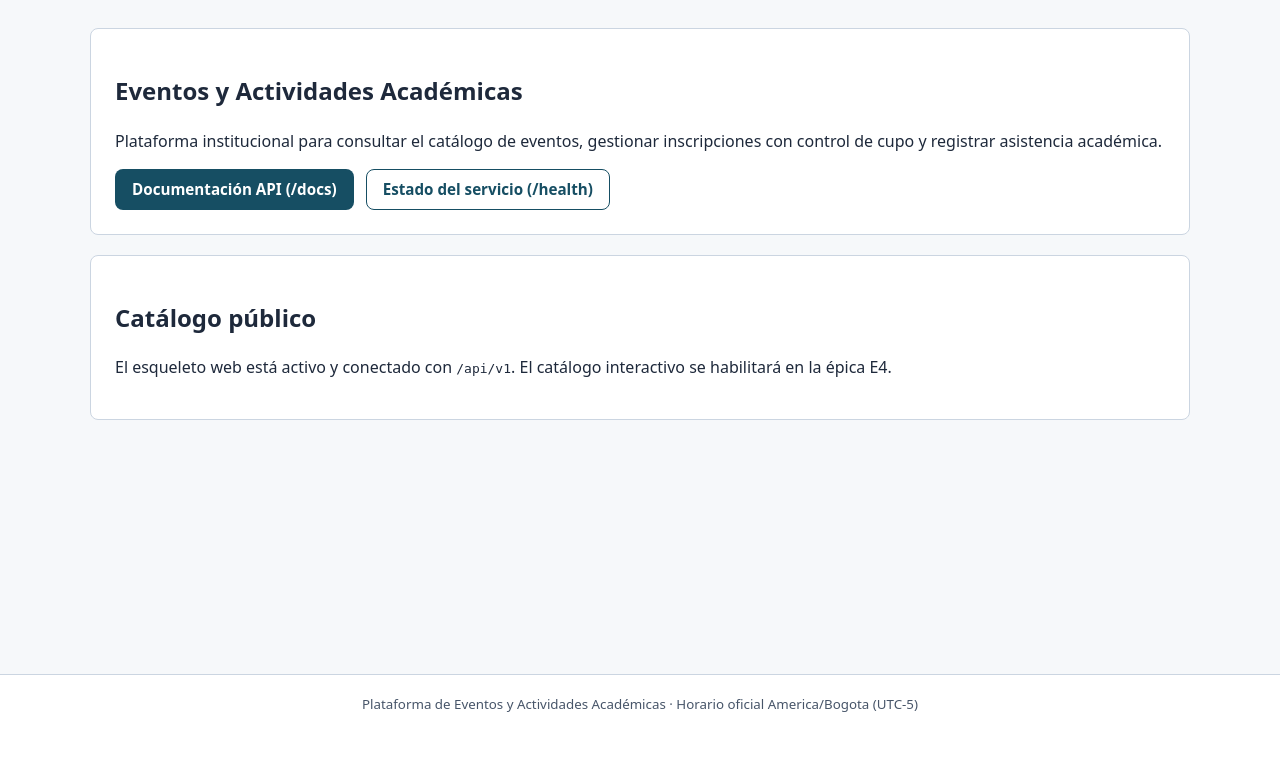
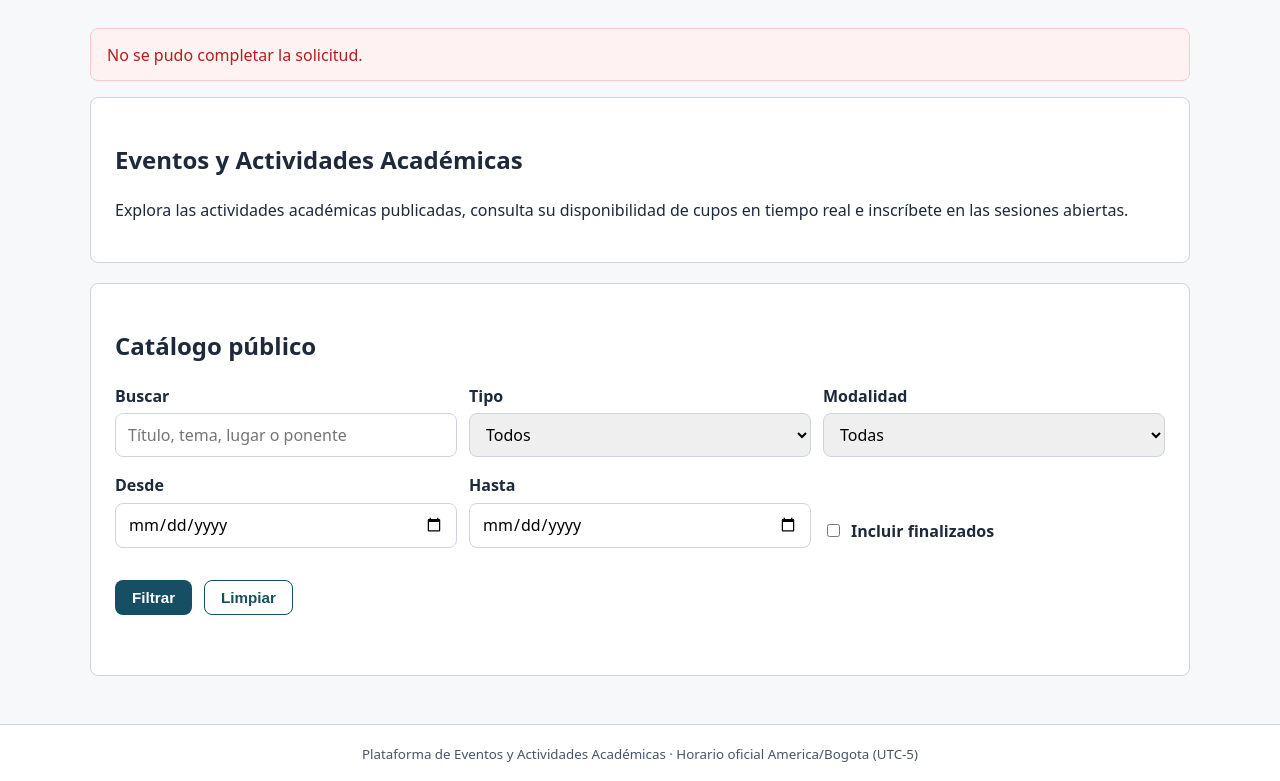
Before and after one commit to EmanuelChavarria/Eventos_Actividades_Academicas_itm, a Python web app: template app/templates/index.html in a window 1280 px wide. Shown: the part 69-850 px from the top of the page. Before the commit the page ends 781 px from the top, so only its background shows below. Run offline with Jinja, Linux system fonts and the light colour scheme; the template is opened without the code that fills it, so the values that code supplies are empty.

Commit message:
feat(web): agrega vistas web de catalogo, detalle y 404
Refs: RF-11, RF-12, RF-13, RF-27, RNF-12

Spec: specs/004-catalogo-eventos

```diff
--- a/app/static/css/styles.css
+++ b/app/static/css/styles.css
@@ -239,3 +239,33 @@ body {
   color: #ffffff;
   cursor: pointer;
 }
+
+.fila-filtro-check {
+  display: flex;
+  align-items: flex-end;
+}
+
+.fila-filtro-check label {
+  display: flex;
+  align-items: center;
+  gap: 0.5rem;
+  font-weight: 600;
+}
+
+.fila-filtro-check input[type="checkbox"] {
+  width: auto;
+}
+
+.paginacion-catalogo {
+  display: flex;
+  flex-wrap: wrap;
+  align-items: center;
+  justify-content: center;
+  gap: 0.75rem;
+  margin-top: 1.25rem;
+}
+
+.insignia-finalizado {
+  color: var(--color-texto-suave);
+  background-color: #e2e8f0;
+}
--- /dev/null
+++ b/app/static/js/catalogo.js
@@ -0,0 +1,262 @@
+/**
+ * Lógica del catálogo público (/) y detalle de evento (/eventos/{id}) con DOM seguro.
+ */
+
+import {
+  crearNodo,
+  formatearFechaBogota,
+  mostrarAlerta,
+  ocultarAlerta,
+  requestApi,
+} from "/static/js/api.js";
+
+const alertaGlobal = document.getElementById("alerta-global");
+const formFiltros = document.getElementById("form-filtros-catalogo");
+const btnLimpiarFiltros = document.getElementById("btn-limpiar-catalogo");
+const listaCatalogo = document.getElementById("lista-catalogo");
+const paginacionCatalogo = document.getElementById("paginacion-catalogo");
+const panelDetalle = document.getElementById("panel-detalle-evento");
+const contenidoDetalle = document.getElementById("contenido-detalle-evento");
+const zonaInscripcion = document.getElementById("zona-inscripcion");
+
+let paginaActual = 1;
+
+function extraerMensajeError(error) {
+  if (Array.isArray(error?.detalles) && error.detalles.length > 0) {
+    const textos = error.detalles
+      .map((item) => item?.mensaje)
+      .filter((msg) => typeof msg === "string" && msg.length > 0);
+    if (textos.length > 0) {
+      return textos.join(" ");
+    }
+  }
+  return error?.message || "No se pudo consultar el catálogo.";
+}
+
+function construirParametrosCatalogo(pagina) {
+  const params = new URLSearchParams();
+  params.set("pagina", String(pagina));
+  params.set("tamano", "6");
+
+  if (!formFiltros) {
+    return params;
+  }
+  const datos = new FormData(formFiltros);
+  const texto = String(datos.get("texto") || "").trim();
+  const tipo = String(datos.get("tipo") || "");
+  const modalidad = String(datos.get("modalidad") || "");
+  const fechaDesde = String(datos.get("fecha_desde") || "");
+  const fechaHasta = String(datos.get("fecha_hasta") || "");
+  const incluirFinalizados = Boolean(
+    document.getElementById("filtro-finalizados")?.checked,
+  );
+
+  if (texto) {
+    params.set("texto", texto);
+  }
+  if (tipo) {
+    params.set("tipo", tipo);
+  }
+  if (modalidad) {
+    params.set("modalidad", modalidad);
+  }
+  if (fechaDesde) {
+    params.set("fecha_desde", `${fechaDesde}T00:00:00-05:00`);
+  }
+  if (fechaHasta) {
+    params.set("fecha_hasta", `${fechaHasta}T23:59:59-05:00`);
+  }
+  if (incluirFinalizados) {
+    params.set("incluir_finalizados", "true");
+  }
+  return params;
+}
+
+function renderizarTarjetaCatalogo(ev) {
+  const tarjeta = crearNodo("article", { clase: "tarjeta-evento" });
+  const encabezado = crearNodo("div", { clase: "encabezado-tarjeta-evento" });
+  encabezado.appendChild(crearNodo("h3", { texto: ev.titulo }));
+  encabezado.appendChild(
+    crearNodo("span", {
+      texto: ev.estado_efectivo,
+      clase: `insignia insignia-${ev.estado_efectivo}`,
+    }),
+  );
+  tarjeta.appendChild(encabezado);
+
+  tarjeta.appendChild(crearNodo("p", { texto: ev.descripcion }));
+
+  const listaDatos = crearNodo("ul", { clase: "lista-datos-evento" });
+  listaDatos.appendChild(
+    crearNodo("li", {
+      texto: `Tipo y modalidad: ${ev.tipo} · ${ev.modalidad} (Público: ${ev.publico_objetivo})`,
+    }),
+  );
+  listaDatos.appendChild(
+    crearNodo("li", {
+      texto: `Inicio: ${formatearFechaBogota(ev.fecha_inicio)} · Fin: ${formatearFechaBogota(ev.fecha_fin)}`,
+    }),
+  );
+  listaDatos.appendChild(
+    crearNodo("li", {
+      texto: `Lugar: ${ev.lugar} · Cupos disponibles: ${ev.cupos_disponibles} de ${ev.cupo_maximo}`,
+    }),
+  );
+  listaDatos.appendChild(
+    crearNodo("li", {
+      texto: ev.inscripciones_abiertas
+        ? `Inscripciones abiertas hasta ${formatearFechaBogota(ev.fecha_limite_inscripcion)}`
+        : "Inscripciones cerradas",
+    }),
+  );
+  tarjeta.appendChild(listaDatos);
+
+  const enlaceDetalle = crearNodo("a", { texto: "Ver detalle", clase: "btn-primario" });
+  enlaceDetalle.href = `/eventos/${ev.id}`;
+  tarjeta.appendChild(enlaceDetalle);
+  return tarjeta;
+}
+
+function renderizarPaginacion(respuesta) {
+  if (!paginacionCatalogo) {
+    return;
+  }
+  paginacionCatalogo.replaceChildren();
+  if (respuesta.total_paginas <= 1) {
+    return;
+  }
+
+  const info = crearNodo("span", {
+    texto: `Página ${respuesta.pagina} de ${respuesta.total_paginas} (${respuesta.total} eventos)`,
+  });
+
+  const btnAnterior = crearNodo("button", { texto: "Anterior", clase: "btn-secundario" });
+  btnAnterior.type = "button";
+  btnAnterior.disabled = respuesta.pagina <= 1;
+  btnAnterior.addEventListener("click", () => cargarCatalogo(respuesta.pagina - 1));
+
+  const btnSiguiente = crearNodo("button", { texto: "Siguiente", clase: "btn-secundario" });
+  btnSiguiente.type = "button";
+  btnSiguiente.disabled = respuesta.pagina >= respuesta.total_paginas;
+  btnSiguiente.addEventListener("click", () => cargarCatalogo(respuesta.pagina + 1));
+
+  paginacionCatalogo.append(btnAnterior, info, btnSiguiente);
+}
+
+async function cargarCatalogo(pagina = 1) {
+  if (!listaCatalogo) {
+    return;
+  }
+  ocultarAlerta(alertaGlobal);
+  paginaActual = pagina;
+  listaCatalogo.replaceChildren(crearNodo("p", { texto: "Cargando eventos publicados..." }));
+
+  try {
+    const params = construirParametrosCatalogo(paginaActual);
+    const respuesta = await requestApi(`/catalogo/eventos?${params.toString()}`, {
+      redireccion401: false,
+    });
+    if (!Array.isArray(respuesta.items) || respuesta.items.length === 0) {
+      listaCatalogo.replaceChildren(
+        crearNodo("p", { texto: "No se encontraron eventos publicados con esos criterios." }),
+      );
+      renderizarPaginacion(respuesta);
+      return;
+    }
+    const tarjetas = respuesta.items.map(renderizarTarjetaCatalogo);
+    listaCatalogo.replaceChildren(...tarjetas);
+    renderizarPaginacion(respuesta);
+  } catch (error) {
+    listaCatalogo.replaceChildren();
+    paginacionCatalogo?.replaceChildren();
+    mostrarAlerta(alertaGlobal, extraerMensajeError(error), "error");
+  }
+}
+
+function renderizarDetalleEvento(ev) {
+  if (!contenidoDetalle) {
+    return;
+  }
+  const contenedor = crearNodo("div", { clase: "detalle-evento" });
+  const encabezado = crearNodo("div", { clase: "encabezado-tarjeta-evento" });
+  encabezado.appendChild(crearNodo("h1", { texto: ev.titulo }));
+  encabezado.appendChild(
+    crearNodo("span", {
+      texto: ev.estado_efectivo,
+      clase: `insignia insignia-${ev.estado_efectivo}`,
+    }),
+  );
+  contenedor.appendChild(encabezado);
+  contenedor.appendChild(crearNodo("p", { texto: ev.descripcion }));
+
+  const ficha = crearNodo("ul", { clase: "lista-datos-evento" });
+  const filas = [
+    `Tipo: ${ev.tipo} · Modalidad: ${ev.modalidad}`,
+    `Público objetivo: ${ev.publico_objetivo}`,
+    `Inicio: ${formatearFechaBogota(ev.fecha_inicio)}`,
+    `Fin: ${formatearFechaBogota(ev.fecha_fin)}`,
+    `Límite de inscripción: ${formatearFechaBogota(ev.fecha_limite_inscripcion)}`,
+    `Lugar o enlace: ${ev.lugar}`,
+    `Cupos: ${ev.cupos_disponibles} disponibles de ${ev.cupo_maximo} (${ev.inscripciones_activas} inscritos)`,
+    `Estado de inscripciones: ${ev.inscripciones_abiertas ? "Abiertas" : "Cerradas"}`,
+    `Responsable: ${ev.responsable_nombre} (${ev.responsable_correo})`,
+  ];
+  if (ev.ponente) {
+    filas.push(`Ponente: ${ev.ponente}`);
+  }
+  if (ev.requisitos) {
+    filas.push(`Requisitos: ${ev.requisitos}`);
+  }
+  for (const linea of filas) {
+    ficha.appendChild(crearNodo("li", { texto: linea }));
+  }
+  contenedor.appendChild(ficha);
+  contenidoDetalle.replaceChildren(contenedor);
+
+  if (zonaInscripcion) {
+    zonaInscripcion.dataset.inscripcionesAbiertas = String(ev.inscripciones_abiertas);
+  }
+}
+
+async function cargarDetalleEvento() {
+  if (!panelDetalle || !contenidoDetalle) {
+    return;
+  }
+  const eventoId = panelDetalle.dataset.eventoId;
+  if (!eventoId) {
+    return;
+  }
+  try {
+    const evento = await requestApi(`/catalogo/eventos/${eventoId}`, {
+      redireccion401: false,
+    });
+    renderizarDetalleEvento(evento);
+  } catch (error) {
+    contenidoDetalle.replaceChildren(
+      crearNodo("p", { texto: "No fue posible cargar la actividad solicitada." }),
+    );
+    mostrarAlerta(alertaGlobal, extraerMensajeError(error), "error");
+  }
+}
+
+if (formFiltros) {
+  formFiltros.addEventListener("submit", (e) => {
+    e.preventDefault();
+    cargarCatalogo(1);
+  });
+}
+
+if (btnLimpiarFiltros && formFiltros) {
+  btnLimpiarFiltros.addEventListener("click", () => {
+    formFiltros.reset();
+    cargarCatalogo(1);
+  });
+}
+
+if (listaCatalogo) {
+  cargarCatalogo(1);
+}
+
+if (panelDetalle) {
+  cargarDetalleEvento();
+}
--- a/app/templates/index.html
+++ b/app/templates/index.html
@@ -1,25 +1,84 @@
 {% extends "base.html" %}
 
-{% block titulo %}Inicio{% endblock %}
+{% block titulo %}Catálogo de eventos{% endblock %}
 
 {% block contenido %}
   <section class="tarjeta-hero">
     <h1>Eventos y Actividades Académicas</h1>
     <p>
-      Plataforma institucional para consultar el catálogo de eventos, gestionar inscripciones
-      con control de cupo y registrar asistencia académica.
+      Explora las actividades académicas publicadas, consulta su disponibilidad de cupos en
+      tiempo real e inscríbete en las sesiones abiertas.
     </p>
-    <div class="acciones-hero">
-      <a href="/docs" class="btn-primario">Documentación API (/docs)</a>
-      <a href="/health" class="btn-secundario">Estado del servicio (/health)</a>
-    </div>
   </section>
 
-  <section class="tarjeta" aria-labelledby="titulo-catalogo-estado">
-    <h2 id="titulo-catalogo-estado">Catálogo público</h2>
-    <p id="mensaje-catalogo-base">
-      El esqueleto web está activo y conectado con <code>/api/v1</code>. El catálogo interactivo
-      se habilitará en la épica E4.
-    </p>
+  <section class="tarjeta" aria-labelledby="titulo-catalogo">
+    <h2 id="titulo-catalogo">Catálogo público</h2>
+
+    <form id="form-filtros-catalogo" novalidate>
+      <div class="fila-campos">
+        <div class="campo-formulario">
+          <label for="filtro-texto">Buscar</label>
+          <input
+            id="filtro-texto"
+            name="texto"
+            type="search"
+            maxlength="120"
+            placeholder="Título, tema, lugar o ponente"
+          />
+        </div>
+
+        <div class="campo-formulario">
+          <label for="filtro-tipo">Tipo</label>
+          <select id="filtro-tipo" name="tipo">
+            <option value="">Todos</option>
+            <option value="conferencia">Conferencia</option>
+            <option value="taller">Taller</option>
+            <option value="seminario">Seminario</option>
+            <option value="capacitacion">Capacitación</option>
+          </select>
+        </div>
+
+        <div class="campo-formulario">
+          <label for="filtro-modalidad">Modalidad</label>
+          <select id="filtro-modalidad" name="modalidad">
+            <option value="">Todas</option>
+            <option value="presencial">Presencial</option>
+            <option value="virtual">Virtual</option>
+            <option value="hibrida">Híbrida</option>
+          </select>
+        </div>
+      </div>
+
+      <div class="fila-campos">
+        <div class="campo-formulario">
+          <label for="filtro-fecha-desde">Desde</label>
+          <input id="filtro-fecha-desde" name="fecha_desde" type="date" />
+        </div>
+
+        <div class="campo-formulario">
+          <label for="filtro-fecha-hasta">Hasta</label>
+          <input id="filtro-fecha-hasta" name="fecha_hasta" type="date" />
+        </div>
+
+        <div class="campo-formulario fila-filtro-check">
+          <label for="filtro-finalizados">
+            <input id="filtro-finalizados" name="incluir_finalizados" type="checkbox" />
+            Incluir finalizados
+          </label>
+        </div>
+      </div>
+
+      <div class="acciones-hero">
+        <button id="btn-buscar-catalogo" type="submit" class="btn-primario">Filtrar</button>
+        <button id="btn-limpiar-catalogo" type="button" class="btn-secundario">Limpiar</button>
+      </div>
+    </form>
+
+    <div id="lista-catalogo" class="lista-eventos" aria-live="polite"></div>
+    <nav id="paginacion-catalogo" class="paginacion-catalogo" aria-label="Paginación"></nav>
   </section>
 {% endblock %}
+
+{% block scripts %}
+  <script type="module" src="/static/js/catalogo.js"></script>
+{% endblock %}
```
Also changed, not shown: app/templates/catalogo/detalle.html (added, +42 -0 lines), app/templates/catalogo/no_encontrado.html (added, +16 -0 lines), app/web/catalogo.py (+30 -5 lines), specs/004-catalogo-eventos/tasks.md (+2 -2 lines), tests/test_catalogo.py (+45 -0 lines).
